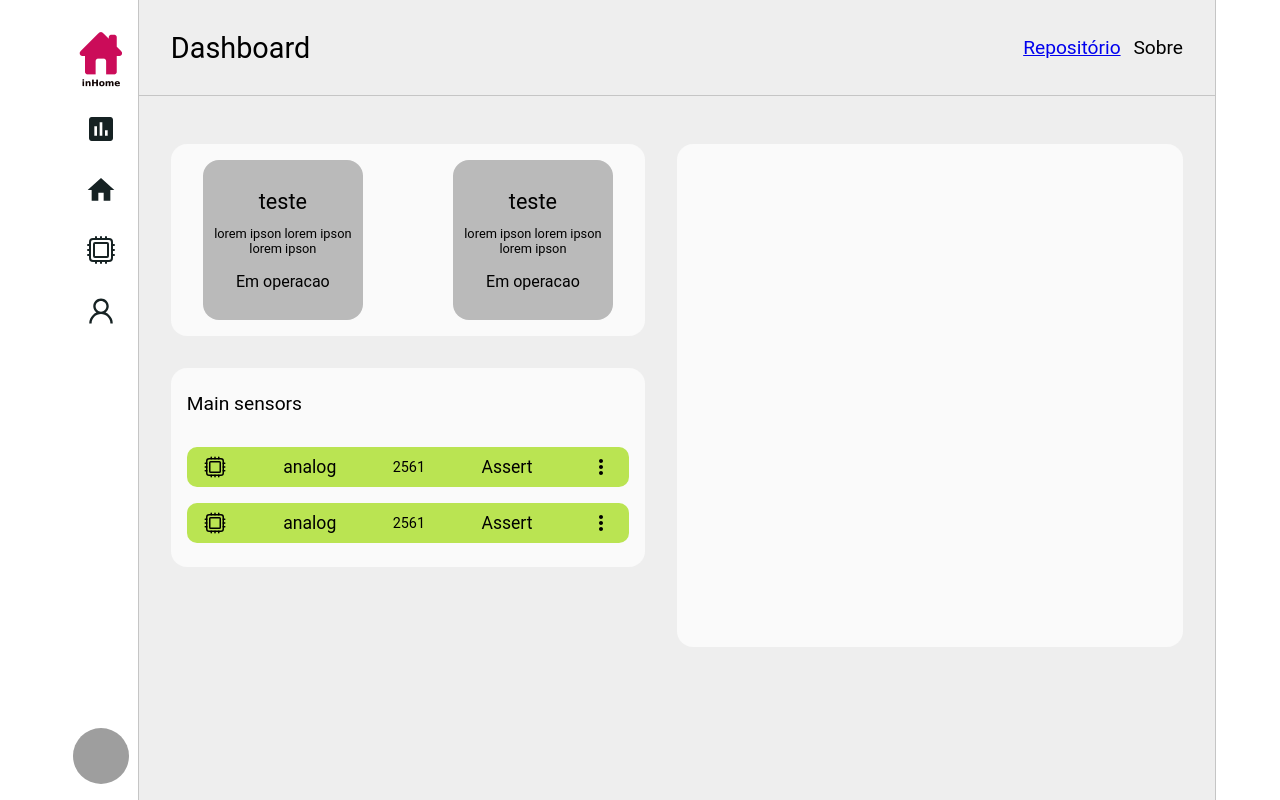
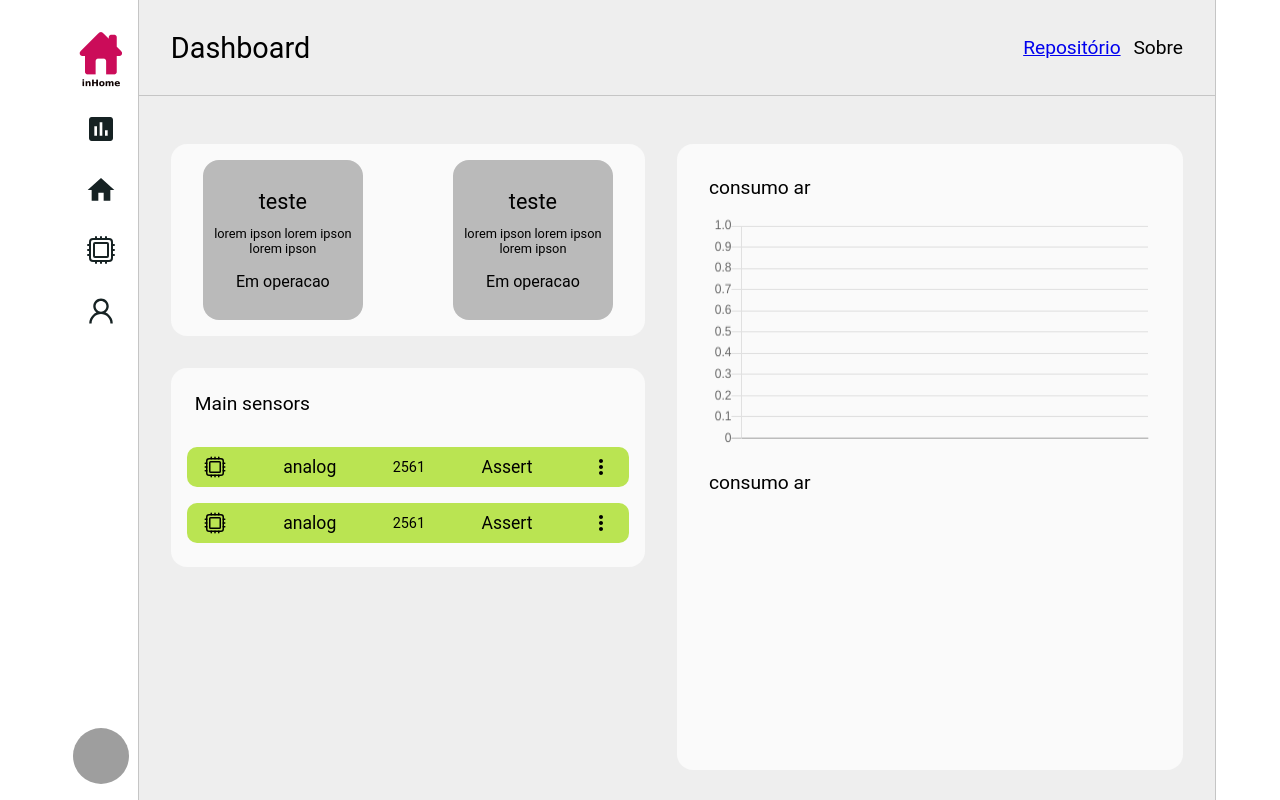
Before and after one commit to Elismar13/inHome_frontend, a Next.js app: page /dashboard in a window 1280 px wide. Built offline with nearby package versions, Linux system fonts and the light colour scheme; grey boxes are pictures that could not be loaded.

Commit message:
chore: 🤖 adding chart.js dependency and creating his component

```diff
--- a/package.json
+++ b/package.json
@@ -4,6 +4,7 @@
   "private": true,
   "dependencies": {
     "axios": "^0.19.2",
+    "chart.js": "^2.9.4",
     "next": "^10.0.4",
     "react": "^16.12.0",
     "react-dom": "^16.12.0",
--- /dev/null
+++ b/src/components/Chart/index.js
@@ -0,0 +1,21 @@
+import React, { useEffect } from 'react';
+
+import createChart from '../../utils/chart';
+
+import { ChartContainer, ChartTitle, ChartCanvas } from './styles';
+
+function Chart(props) {
+  useEffect(() => {
+    const chart = createChart('chart1');
+    console.log(chart)
+  }, []);
+
+  return (
+    <ChartContainer>
+      <ChartTitle>{props.title}</ChartTitle>
+      <ChartCanvas id={props.id} />
+    </ChartContainer>
+  )
+}
+
+export default Chart;
--- /dev/null
+++ b/src/components/Chart/styles.js
@@ -0,0 +1,15 @@
+import styled from "styled-components";
+
+export const ChartContainer = styled.div`
+`;
+
+export const ChartTitle = styled.h3`
+  font-weight: normal;
+  font-size: 1.2rem;
+  padding: 1rem 2rem 1rem 0rem;
+`;
+
+export const ChartCanvas = styled.canvas`
+  width: 100%;
+  height: 15rem;
+`;
--- a/src/pages/dashboard/index.js
+++ b/src/pages/dashboard/index.js
@@ -5,6 +5,7 @@ import SuperiorBar from '../../components/SuperiorBar';
 import SideBar from '../../components/SideBar';
 import AmbientCard from '../../components/AmbientCard';
 import Sensor from '../../components/Sensor';
+import Chart from '../../components/Chart';
 
 import
 { Container,
@@ -61,7 +62,8 @@ function Dashboard( props ) {
             </SensorsData>
             <GraphsData>
               <Charts>
-                {/* <Chart /> */}
+                <Chart id="chart1" title="consumo ar"/>
+                <Chart id="chart2" title="consumo ar"/>
               </Charts>
             </GraphsData>
           </DataWrapper>
--- a/src/pages/dashboard/styles.js
+++ b/src/pages/dashboard/styles.js
@@ -59,7 +59,7 @@ export const AmbientsList = styled.section`
 export const SensorTitle = styled.h2`
   font-weight: normal;
   font-size: 1.2rem;
-  padding: 0.5rem 1rem;
+  padding: 0.5rem 1.5rem;
 `;
 
 export const SensorList = styled.section`
@@ -79,6 +79,10 @@ export const GraphsData = styled.div`
 export const Charts = styled.div`
   width: 100%;
   height: 100%;
+  padding: 1rem 2rem;
   background-color: var(--dashboard-cards-container);
   border-radius: 1rem;
+
+  overflow: scroll;
+
 `;
--- /dev/null
+++ b/src/utils/chart.js
@@ -0,0 +1,25 @@
+import { Chart } from 'chart.js';
+
+function createChart(chartContextID) {
+  const context = document.getElementById(chartContextID);
+
+  console.log("CONTEXT", context)
+
+  let chart = new Chart(context, {
+    type: 'line',
+    data: [1,5,6,3,4,8, 6, 5, 5],
+    options: {
+      scales: {
+        yAxes: [{
+          ticks: {
+            beginAtZero: true
+          }
+        }]
+      }
+    }
+  });
+
+  return chart;
+}
+
+export default createChart;
```
Also changed, not shown: 1 other file (tests, documents, lock files or other folders).
